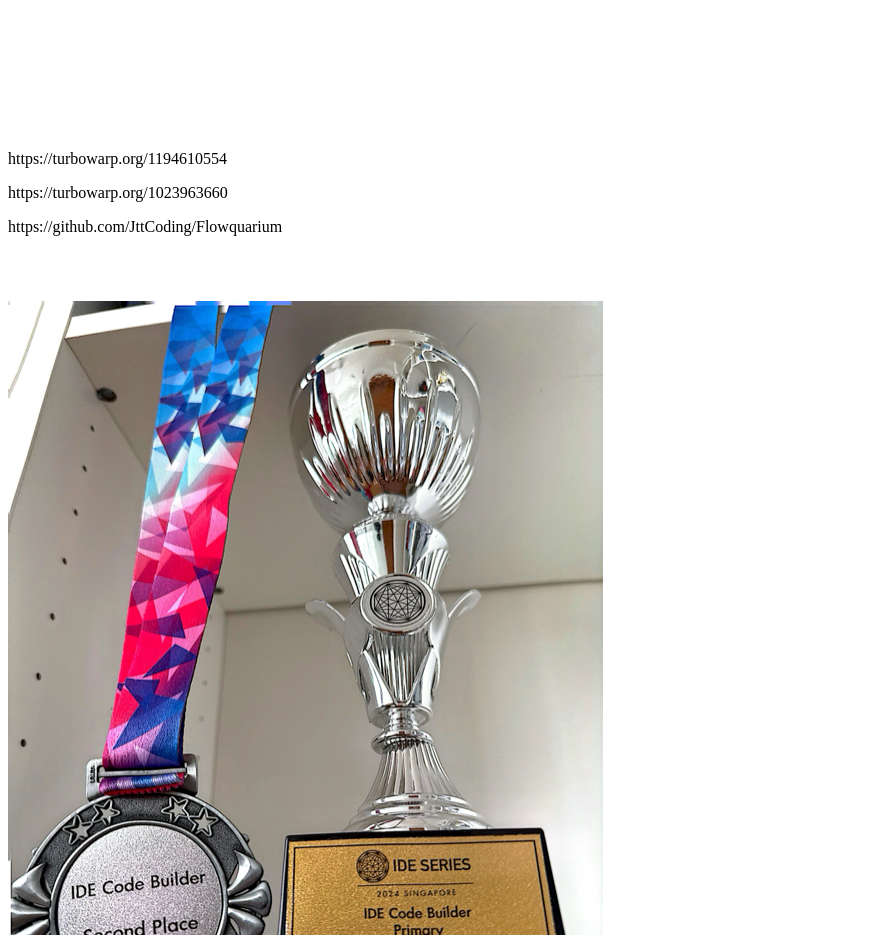
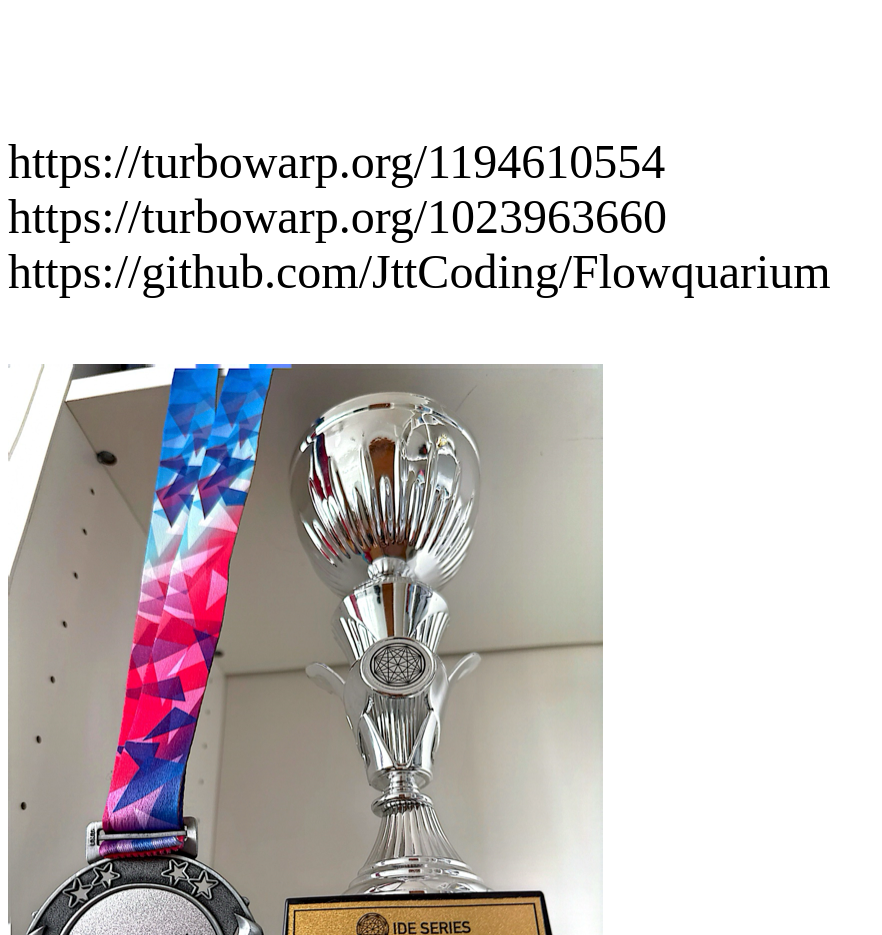
Before and after one commit to JttCoding/jttcoding.github.io, a plain HTML site: page index.html in a window 1280 px wide. Shown: the part 4560-5495 px from the top of the page, without its empty margins (0-882 px from the left). Drawn offline with Linux system fonts and the light colour scheme.

Commit message:
Update index.html

```diff
--- a/index.html
+++ b/index.html
@@ -7,9 +7,9 @@
 <body>
     <img src="testimonial.png">
     <img src="HCICAwardStudents-1.png">
-    <p>https://turbowarp.org/1194610554</p>
-    <p>https://turbowarp.org/1023963660</p>
-    <p>https://github.com/JttCoding/Flowquarium</p>
+    <font size="20">https://turbowarp.org/1194610554</font>
+    <font size="20">https://turbowarp.org/1023963660</font>
+    <font size="20">https://github.com/JttCoding/Flowquarium</font>
     <p></p>
     <img src="IDE.png">
     <img src="ide2025b.png">
```
